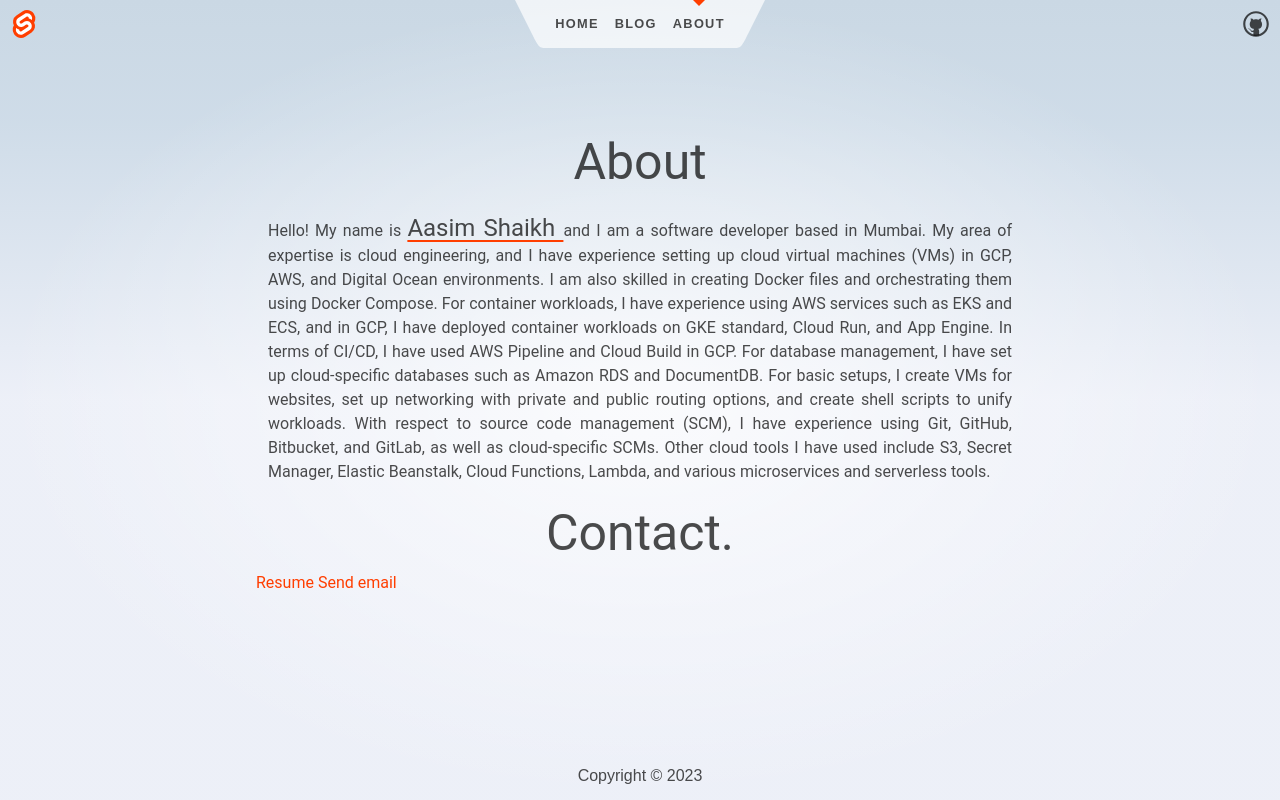
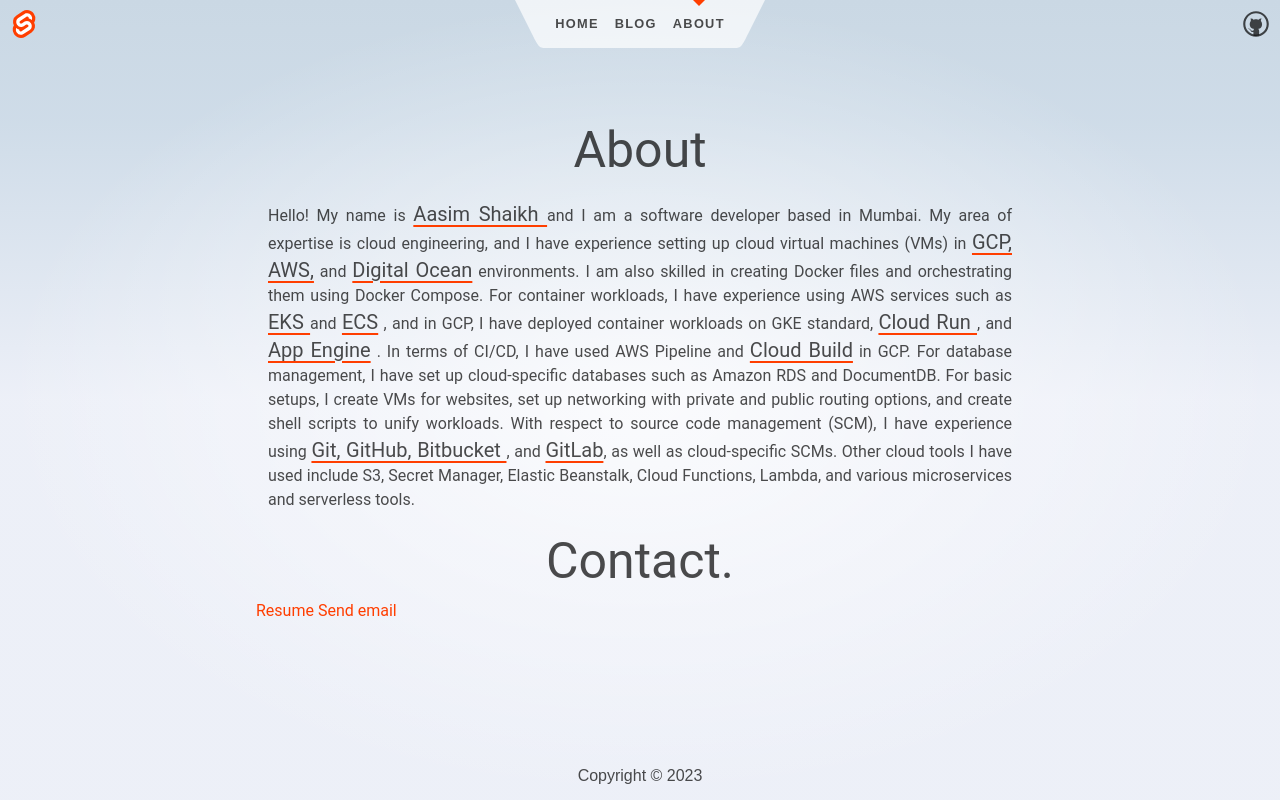
Before and after one commit to aasim-park/blog, a SvelteKit app: page /about in a window 1280 px wide. Built offline with nearby package versions, Linux system fonts and the light colour scheme.

Commit message:
about page formatting

```diff
--- a/src/routes/about/+page.svelte
+++ b/src/routes/about/+page.svelte
@@ -10,18 +10,24 @@
 <div class="text-column">
 	<div class="title">About</div>
 	<div class="text-justify p-3">
-		Hello! My name is <span class="text-2xl underline underline-offset-4 decoration-[#ff3e00] "
-			>Aasim Shaikh
-		</span>and I am a software developer based in Mumbai. My area of expertise is cloud engineering,
-		and I have experience setting up cloud virtual machines (VMs) in GCP, AWS, and Digital Ocean
-		environments. I am also skilled in creating Docker files and orchestrating them using Docker
-		Compose. For container workloads, I have experience using AWS services such as EKS and ECS, and
-		in GCP, I have deployed container workloads on GKE standard, Cloud Run, and App Engine. In terms
-		of CI/CD, I have used AWS Pipeline and Cloud Build in GCP. For database management, I have set
-		up cloud-specific databases such as Amazon RDS and DocumentDB. For basic setups, I create VMs
-		for websites, set up networking with private and public routing options, and create shell
-		scripts to unify workloads. With respect to source code management (SCM), I have experience
-		using Git, GitHub, Bitbucket, and GitLab, as well as cloud-specific SCMs. Other cloud tools I
+		Hello! My name is <span class="underline-about">Aasim Shaikh </span>and I am a software
+		developer based in Mumbai. My area of expertise is cloud engineering, and I have experience
+		setting up cloud virtual machines (VMs) in <span class="underline-about"> GCP, AWS,</span> and
+		<span class="underline-about">Digital Ocean</span>
+		environments. I am also skilled in creating Docker files and orchestrating them using Docker Compose.
+		For container workloads, I have experience using AWS services such as
+		<span class="underline-about">EKS </span>and <span class="underline-about">ECS</span> , and in
+		GCP, I have deployed container workloads on GKE standard,
+		<span class="underline-about"> Cloud Run </span>, and
+		<span class="underline-about"> App Engine </span>
+		. In terms of CI/CD, I have used AWS Pipeline and
+		<span class="underline-about">Cloud Build</span>
+		in GCP. For database management, I have set up cloud-specific databases such as Amazon RDS and DocumentDB.
+		For basic setups, I create VMs for websites, set up networking with private and public routing options,
+		and create shell scripts to unify workloads. With respect to source code management (SCM), I have
+		experience using
+		<span class="underline-about">Git, GitHub, Bitbucket </span>, and
+		<span class="underline-about">GitLab</span>, as well as cloud-specific SCMs. Other cloud tools I
 		have used include S3, Secret Manager, Elastic Beanstalk, Cloud Functions, Lambda, and various
 		microservices and serverless tools.
 	</div>
--- a/src/routes/blog/+page.server.js
+++ b/src/routes/blog/+page.server.js
@@ -2,9 +2,9 @@ import { post } from '$db/post';
 
 export const load = async function () {
 	const data = await post.find({}).toArray();
-	const parseData = await JSON.parse(JSON.stringify(data))
+	const parseData = await JSON.parse(JSON.stringify(data));
 	// console.log(data);
 	return {
-			posts: parseData
+		posts: parseData
 	};
 };
--- a/src/routes/blog/[slug]/+page.server.js
+++ b/src/routes/blog/[slug]/+page.server.js
@@ -1,10 +1,10 @@
 import { post } from '$db/post';
 import { compile } from 'mdsvex';
-import { ObjectId } from "mongodb"
+import { ObjectId } from 'mongodb';
 
 export const load = async function ({ params }) {
-	const id = new ObjectId(params.slug)
-	const response = await post.find({"_id":id}).toArray();
+	const id = new ObjectId(params.slug);
+	const response = await post.find({ _id: id }).toArray();
 	const compileResponse = await compile(response[0].description);
 	return {
 		slug: compileResponse
--- a/src/routes/styles.css
+++ b/src/routes/styles.css
@@ -2,6 +2,13 @@
 @tailwind base;
 @tailwind components;
 @tailwind utilities;
+
+@layer components {
+	.underline-about {
+		@apply text-xl underline underline-offset-4 decoration-[#ff3e00];
+	}
+}
+
 :root {
 	--font-body: Arial, -apple-system, BlinkMacSystemFont, 'Segoe UI', Roboto, Oxygen, Ubuntu,
 		Cantarell, 'Open Sans', 'Helvetica Neue', sans-serif;
```
